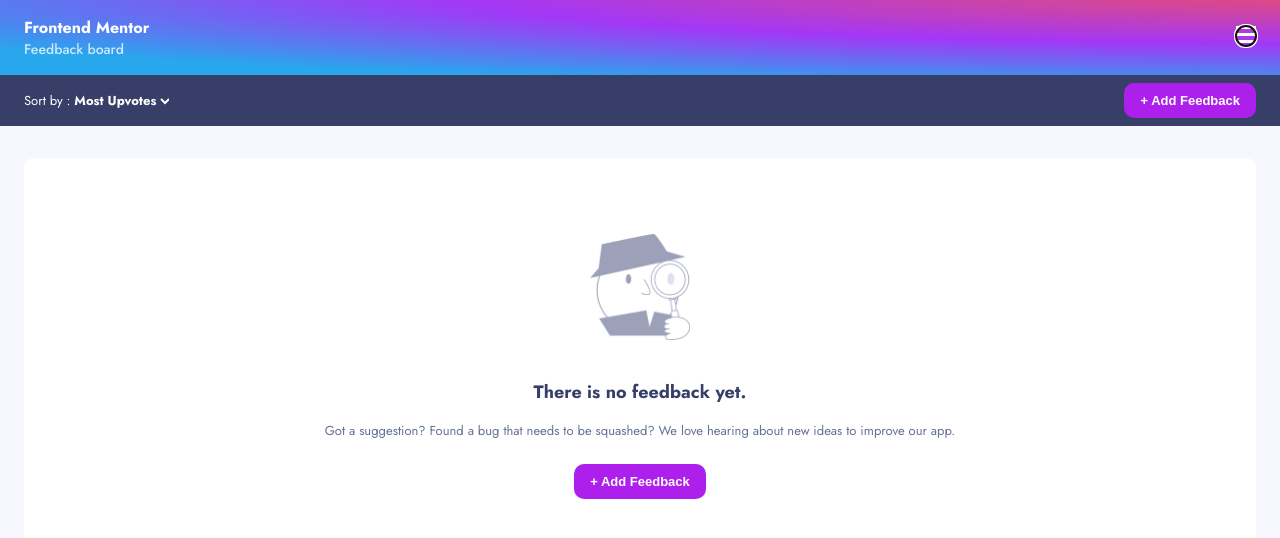
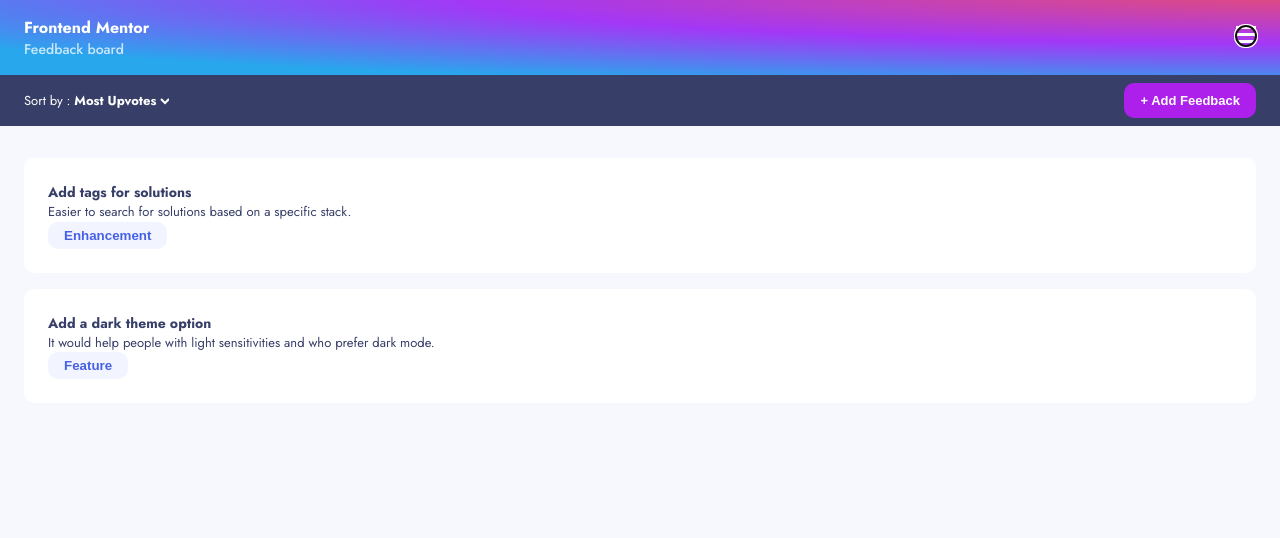
Before and after one commit to omonteon/product-feedback-app, a React (Vite) app: page / in a window 1280 px wide. Shown: the top 538 px of the page. Built offline with nearby package versions, Linux system fonts and the light colour scheme.

Commit message:
feat: added a hardcoded list of feedback
feat: implemented mapping of FeedbackCard elements

style: added properties for list of feedback in the main content

```diff
--- a/src/pages/Home/Home.tsx
+++ b/src/pages/Home/Home.tsx
@@ -4,6 +4,8 @@ import Button from "@components/Button";
 import styles from "./home.module.css";
 import Sidebar from "@components/Sidebar";
 import EmptyFeedback from "@components/EmptyFeedback";
+import { Feedback } from "src/interfaces/Feedback";
+import FeedbackCard from "@components/FeedbackCard";
 
 // Next tasks
 // 1. Create Card component [DONE]
@@ -11,11 +13,32 @@ import EmptyFeedback from "@components/EmptyFeedback";
 // * I think checkable tag can exist by itself
 // * However, in this particular case, we need a list of those
 // that behave like a radio button instead
-// 3. Create Badge component
-// 4. Implement Tag filters card component
-// 5. Implement Roadmap card component
-// 6. Implement DropDown component
-// 7. Implement empty home card component
+// 3. Create Badge component [DONE]
+// 4. Implement Tag filters card component [DONE]
+// 5. Implement Roadmap card component [DONE]
+// 6. Implement DropDown component [PENDING]
+// 7. Implement empty home card component [DONE]
+
+// TODO: Get this from some API or from localStorage
+const feedbackList: Array<Feedback> = [
+  {
+    id: 0,
+    title: "Add tags for solutions",
+    description: "Easier to search for solutions based on a specific stack.",
+    tag: "Enhancement",
+    upVoteCount: 112,
+    commentCount: 2,
+  },
+  {
+    id: 1,
+    title: "Add a dark theme option",
+    description:
+      "It would help people with light sensitivities and who prefer dark mode.",
+    tag: "Feature",
+    upVoteCount: 99,
+    commentCount: 4,
+  },
+];
 
 function HomePage() {
   const [sidebarOpen, setSidebarOpen] = useState(false);
@@ -47,7 +70,13 @@ function HomePage() {
           </Button>
         </header>
         <section className={styles.mainContent}>
-          <EmptyFeedback />
+          {feedbackList.length === 0 ? (
+            <EmptyFeedback />
+          ) : (
+            feedbackList.map((feedback) => (
+              <FeedbackCard key={feedback.id} feedback={feedback} />
+            ))
+          )}
         </section>
       </main>
     </>
--- a/src/pages/Home/home.module.css
+++ b/src/pages/Home/home.module.css
@@ -46,4 +46,7 @@
 
 .mainContent {
   padding: 32px 24px;
+  display: flex;
+  flex-direction: column;
+  row-gap: 1rem;
 }
```
